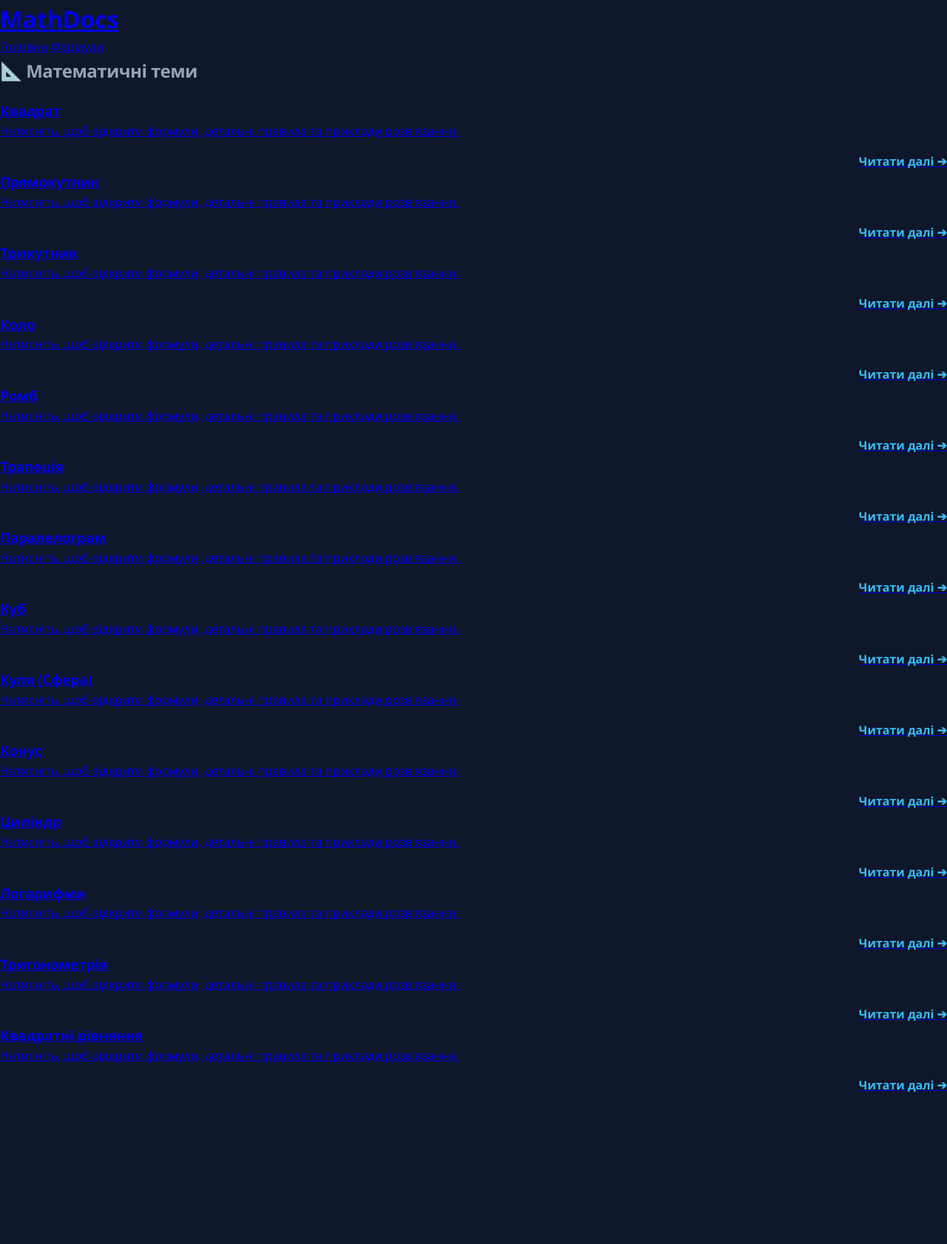
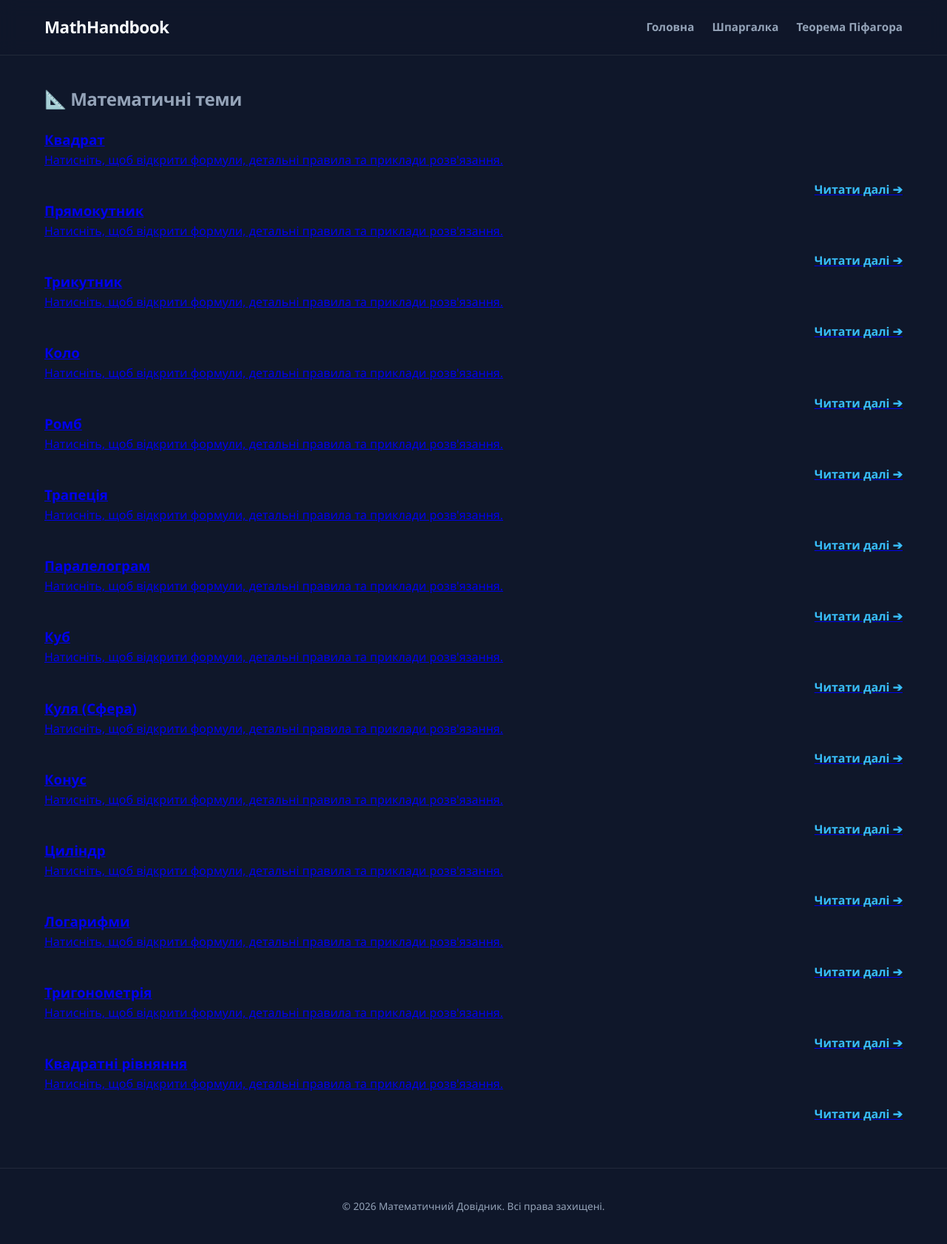
Before and after one commit to adsqwe139kg/math, a Flask app: page / in a window 1280 px wide. Shown: the whole page at 74% size. Before the commit the page ends 1477 px from the top, so only its background shows below. Run offline with Flask 3, Linux system fonts and the light colour scheme.

Commit message:
Update base.html

```diff
--- a/templates/base.html
+++ b/templates/base.html
@@ -8,20 +8,25 @@
 </head>
 <body>
 
-    <header>
-        <div class="container header-content">
-            <h1><a href="/">MathDocs</a></h1>
-            <nav>
+    <nav class="navbar">
+        <div class="nav-container">
+            <a href="/" class="logo">MathHandbook</a>
+            <div class="nav-links">
                 <a href="/">Головна</a>
-                <a href="/formulas">Формули</a>
-            </nav>
+                <a href="/formulas">Шпаргалка</a>
+                <a href="/topic/pifagor">Теорема Піфагора</a>
+            </div>
         </div>
-    </header>
+    </nav>
 
-    <main>
+    <main class="main-content">
         {% block content %}
         {% endblock %}
     </main>
 
+    <footer class="footer">
+        <p>© 2026 Математичний Довідник. Всі права захищені.</p>
+    </footer>
+
 </body>
 </html>
```
